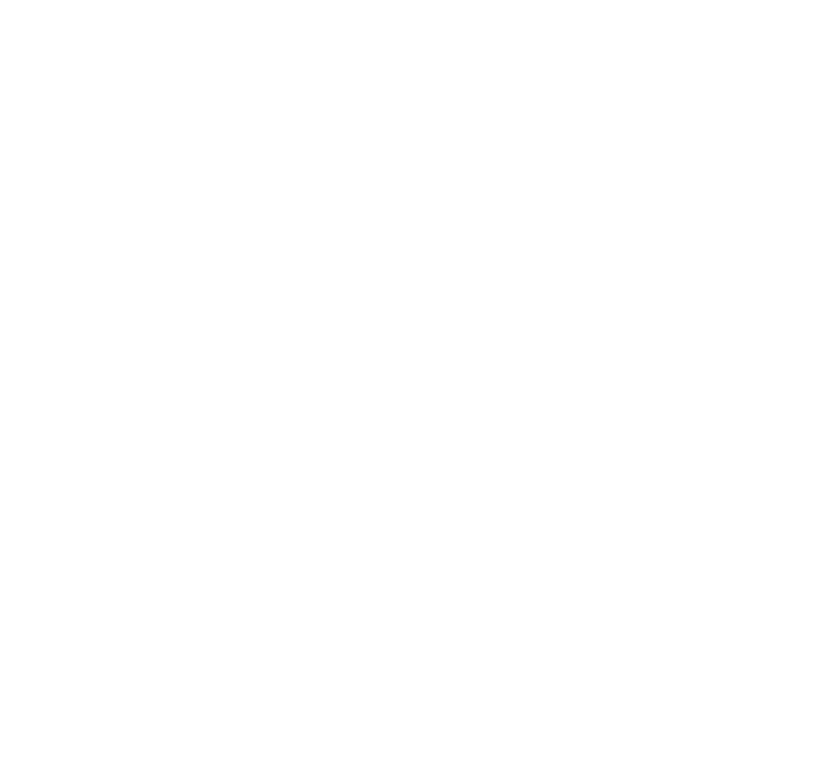
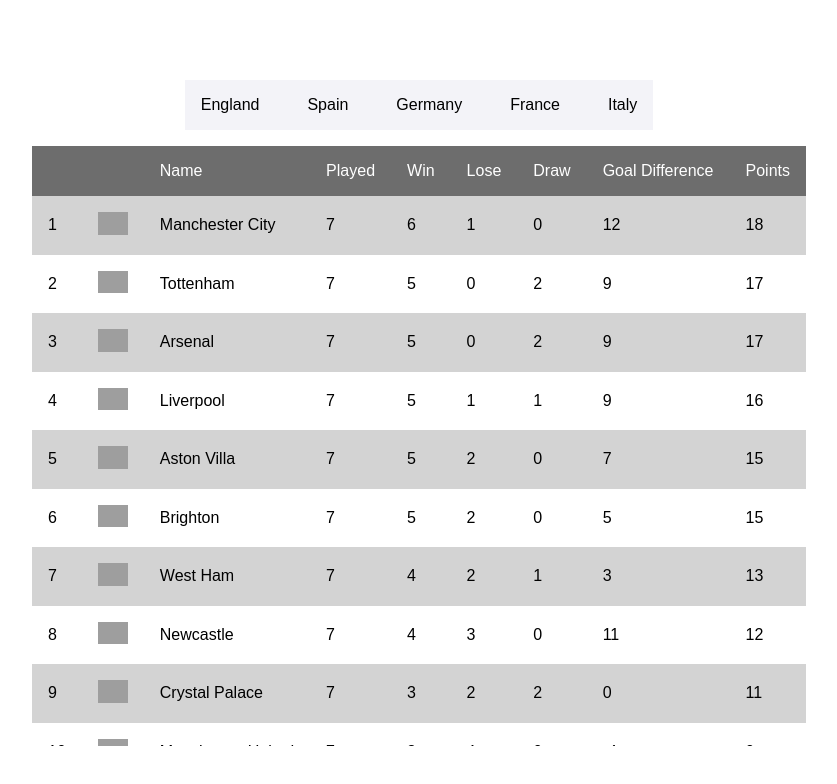
Before and after one commit to robertkylethomas/angular-cert-level2-page2, an Angular app: page /league/1 in a window 1280 px wide. Before the commit this address led to /. Shown: the top 784 px of the page, without its empty margins (221-1058 px from the left). Built offline with nearby package versions, Linux system fonts and the light colour scheme; grey boxes are pictures that could not be loaded.

Commit message:
Working on fixture

```diff
--- a/src/app/app-routing.module.ts
+++ b/src/app/app-routing.module.ts
@@ -9,11 +9,11 @@
     component: HomeComponent,
   },
   {
-    path: 'tournament/:leagueId',
+    path: 'league/:leagueId',
     component: HomeComponent,
   },
   {
-    path:'tournament/:leagueId/:teamId',
+    path:'league/:leagueId/fixtures/:teamId',
     component: FixturesComponent
   }
 ];
--- a/src/app/fixtures/fixtures.component.ts
+++ b/src/app/fixtures/fixtures.component.ts
@@ -18,7 +18,7 @@
   ngOnInit(): void {
 
      this.allResponses = this.activatedRoute.params.pipe(
-      switchMap((routeParams: IFixtureRouteParams) => this.dataService.getFixtures(routeParams.tournamentId, routeParams.teamId))
+      switchMap((routeParams: IFixtureRouteParams) => this.dataService.getFixtures(routeParams.leagueId, routeParams.teamId))
     )
 
   }
--- a/src/app/home/home.component.css
+++ b/src/app/home/home.component.css
@@ -22,3 +22,8 @@
   background: #404252;
   cursor: pointer;
 }
+
+.active{
+  color: #fff;
+  background: #404252;
+}
--- a/src/app/home/home.component.html
+++ b/src/app/home/home.component.html
@@ -1,8 +1,8 @@
 <ul>
-  <li (click)=changeRoute(39) routerLinkActive="active">England</li>
-  <li (click)=changeRoute(140) routerLinkActive="active">Spain</li>
-  <li (click)=changeRoute(78) routerLinkActive="active">Germany</li>
-  <li (click)=changeRoute(61) routerLinkActive="active">France</li>
-  <li (click)=changeRoute(135) routerLinkActive="active">Italy</li>
+  <li (click)="changeRoute(39)" routerLinkActive="active">England</li>
+  <li (click)="changeRoute(140)" routerLinkActive="active">Spain</li>
+  <li (click)="changeRoute(78)" routerLinkActive="active">Germany</li>
+  <li (click)="changeRoute(61)" routerLinkActive="active">France</li>
+  <li (click)="changeRoute(135)" routerLinkActive="active">Italy</li>
 </ul>
 <app-standings></app-standings>
--- a/src/app/home/home.component.ts
+++ b/src/app/home/home.component.ts
@@ -13,6 +13,6 @@
   }
 
   changeRoute(leagueId: number){
-    this.router.navigate(['tournament',leagueId])
+    this.router.navigate(['league',leagueId])
   }
 }
--- a/src/app/standings/standings.component.css
+++ b/src/app/standings/standings.component.css
@@ -33,3 +33,7 @@
   max-height: 75vh;
   display: block;
 }
+
+.active{
+
+}
--- a/src/app/standings/standings.component.html
+++ b/src/app/standings/standings.component.html
@@ -13,7 +13,7 @@
     <td>points</td>
   </tr>
 
-  <tr *ngFor="let standing of localStandings" >
+  <tr *ngFor="let standing of localStandings" (click)="openFixtures(standing.team.id)" >
     <td>{{ standing.rank }}</td>
     <td><img [src]="standing.team.logo" alt="" /></td>
     <td>{{ standing.team.name }}</td>
--- a/src/app/standings/standings.component.ts
+++ b/src/app/standings/standings.component.ts
@@ -15,12 +15,6 @@
   standings: Observable<IStanding[]> = of();
 
   ngOnInit(): void {
-    console.log('This is a test');
-
-  //  this.standings = this.activatedRoute.params.pipe(
-  //     switchMap((params: {leagueId: number}) => this.dataService.getStandings(params.leagueId)),
-  //     map((league: ILeague) => league.standings[0])
-  //   )
 
   this.standings = this.activatedRoute.params.pipe(
     map((params) => params['leagueId']),
@@ -32,8 +26,9 @@
 
   }
 
-  openFixtures(tournamentId: number , teamId: number){
-    this.router.navigate(['tournament',tournamentId, teamId])
+  openFixtures(teamId: number){
+
+    this.router.navigate(['league',this.activatedRoute.snapshot.params['leagueId'], 'fixtures', teamId])
   }
 
 }
--- a/src/data.service.ts
+++ b/src/data.service.ts
@@ -12,20 +12,26 @@
 export class DataService {
   constructor(private http: HttpClient) {}
 
-  getStandings(leagueId:number): Observable<any> {
+  // getStandings(leagueId:number): Observable<any> {
+  //   console.log('this is the league id', leagueId)
+  //   return this.http
+  //     .get<IPayload>(`https://v3.football.api-sports.io/standings?league=${leagueId}&season=2023`)
+  //     .pipe(map((payload: IPayload) => payload.response[0].league));
+  // }
+  getStandings(leagueId:number): Observable<ILeague> {
     console.log('this is the league id', leagueId)
     return this.http
-      .get<IPayload>(`https://v3.football.api-sports.io/standings?league=${leagueId}&season=2023`)
+      .get<IPayload>(`./assets/json/standings.json`)
       .pipe(map((payload: IPayload) => payload.response[0].league));
   }
 
-  getFixtures(tournamentId: number, teamId: number):Observable<IFixtureResponse[]>{
-    console.log('return fixtures', tournamentId, teamId)
+  getFixtures(leagueId: number, teamId: number):Observable<IFixtureResponse[]>{
+    console.log('return fixtures', leagueId, teamId)
     return this.http
-      .get<IFixtureResponse>('./assets/json/fixtures.json')
+      .get<IFixtureResponse>(`https://v3.football.api-sports.io/fixtures?team=${leagueId}&season=2023&league=${teamId}&last=10`)
       .pipe(
         map<any, any>((fixtureResponse:IFixturePayload) => fixtureResponse.response ),
-        tap(res => console.log('fixture 1 response', res))
+        tap(res => console.log('fixture 1 response', res)),
        )
   }
 }
--- a/src/fixture.model.ts
+++ b/src/fixture.model.ts
@@ -87,6 +87,6 @@
 }
 
 export interface IFixtureRouteParams{
-  tournamentId: number;
+  leagueId: number;
   teamId: number;
 }
--- a/src/standing.models.ts
+++ b/src/standing.models.ts
@@ -1,20 +1,9 @@
 export interface IPayload {
   get: string;
-  parameters: IParameters;
-  errors: any[];
+
   results: number;
-  paging: IPaging;
+
   response: IResponse[];
-}
-
-export interface IPaging {
-  current: number;
-  total: number;
-}
-
-export interface IParameters {
-  league: string;
-  season: string;
 }
 
 export interface IResponse {
```
